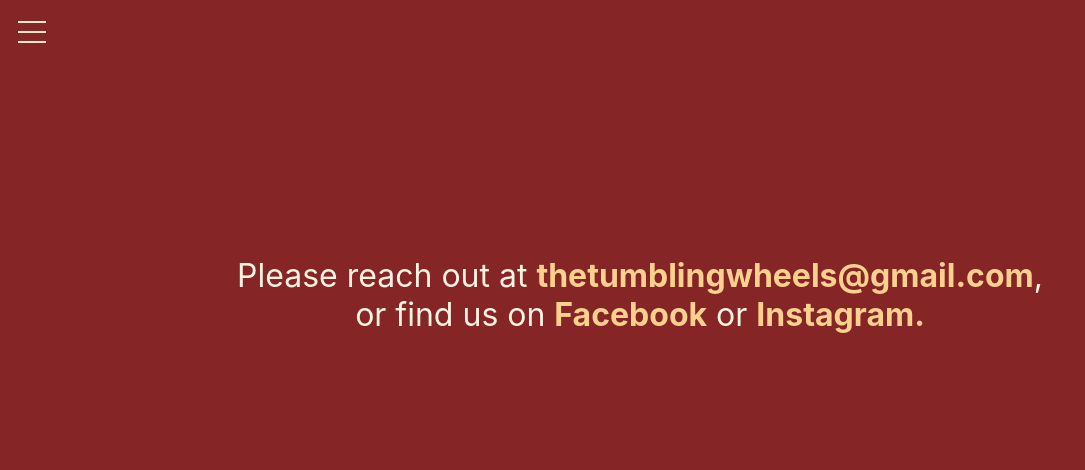
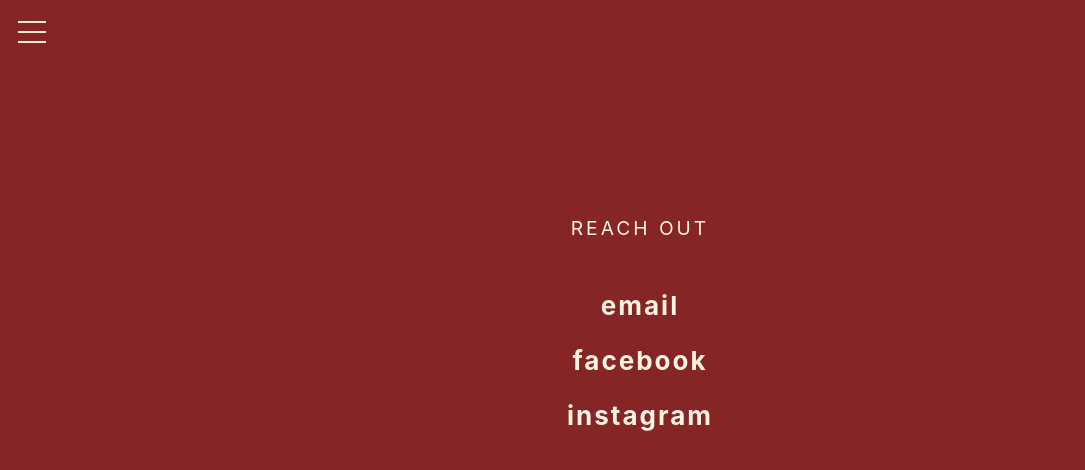
Before and after one commit to joannatomassoni/thetumblingwheels, a Gatsby site: page /contact in a window 1280 px wide. Shown: the whole page, without its empty margins (0-1085 px from the left). Built offline with nearby package versions, Linux system fonts and the light colour scheme; Gatsby itself is replaced by a stand-in of ours; a web font is replaced by a local one.

Commit message:
Contact page styling

```diff
--- a/src/pages/contact.js
+++ b/src/pages/contact.js
@@ -5,8 +5,12 @@
 const ContactPage = () => {
     return (
         <Layout>
-            <p className={contactStyles.mainText}>Please reach out at <a href='mailto:thetumblingwheels@gmail.com'>thetumblingwheels@gmail.com</a>,</p>
-            <p className={contactStyles.mainTextTwo}>or find us on <a href='https://www.facebook.com/thetumblingwheels'>Facebook</a> or <a href='https://www.instagram.com/thetumblingwheels/'>Instagram.</a></p>
+            <p className={contactStyles.container}>
+                <p className={contactStyles.text}>Reach out</p>
+                <p><a href='mailto:thetumblingwheels@gmail.com' target='_blank' rel='noreferrer'>email</a></p>
+                <p><a href='https://www.facebook.com/thetumblingwheels'> facebook</a></p>
+                <p><a href='https://www.instagram.com/thetumblingwheels/'> instagram</a></p>
+            </p>
         </Layout>
     )
 }
--- a/src/pages/contact.module.scss
+++ b/src/pages/contact.module.scss
@@ -1,27 +1,34 @@
-.mainText {
-  margin: 16rem auto 0;
+.container {
+  margin: 12rem auto 0;
   padding: 0;
   color: #FCF3E3;
   font-size: 2rem;
+  font-size: 26px;
 }
 
-.mainText a {
+.container p {
+  margin: 1.5rem;
+  text-align: center;
+}
+
+.text {
+  text-align: center;
+  padding-bottom: 26px;
+  font-size: 1.2rem;
+  text-transform: uppercase;
+  letter-spacing: 3px;
+}
+
+.container a {
   text-decoration: none;
   font-weight: 700;
-  color: #fcd08f;
+  color: inherit;
+  letter-spacing: 2px;
 }
 
-.mainTextTwo {
-  margin: 0 auto;
-  padding: 0;
-  color: #FCF3E3;
-  font-size: 2rem;
-}
-
-.mainTextTwo a {
-  text-decoration: none;
-  font-weight: 700;
+.container a:hover {
   color: #fcd08f;
+  letter-spacing: 3px;
 }
 
 @media screen and (max-width: 1000px) {
```
